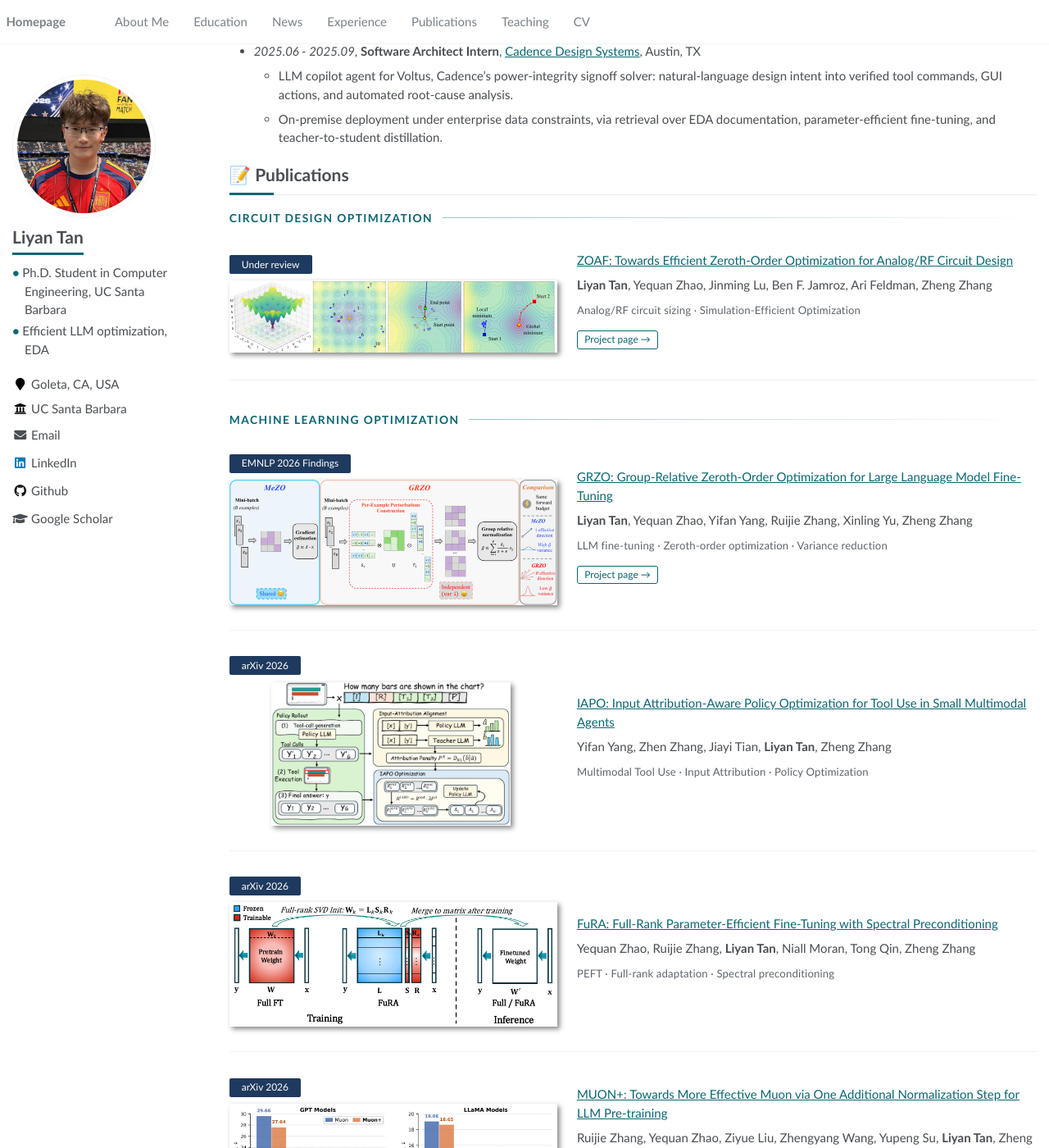
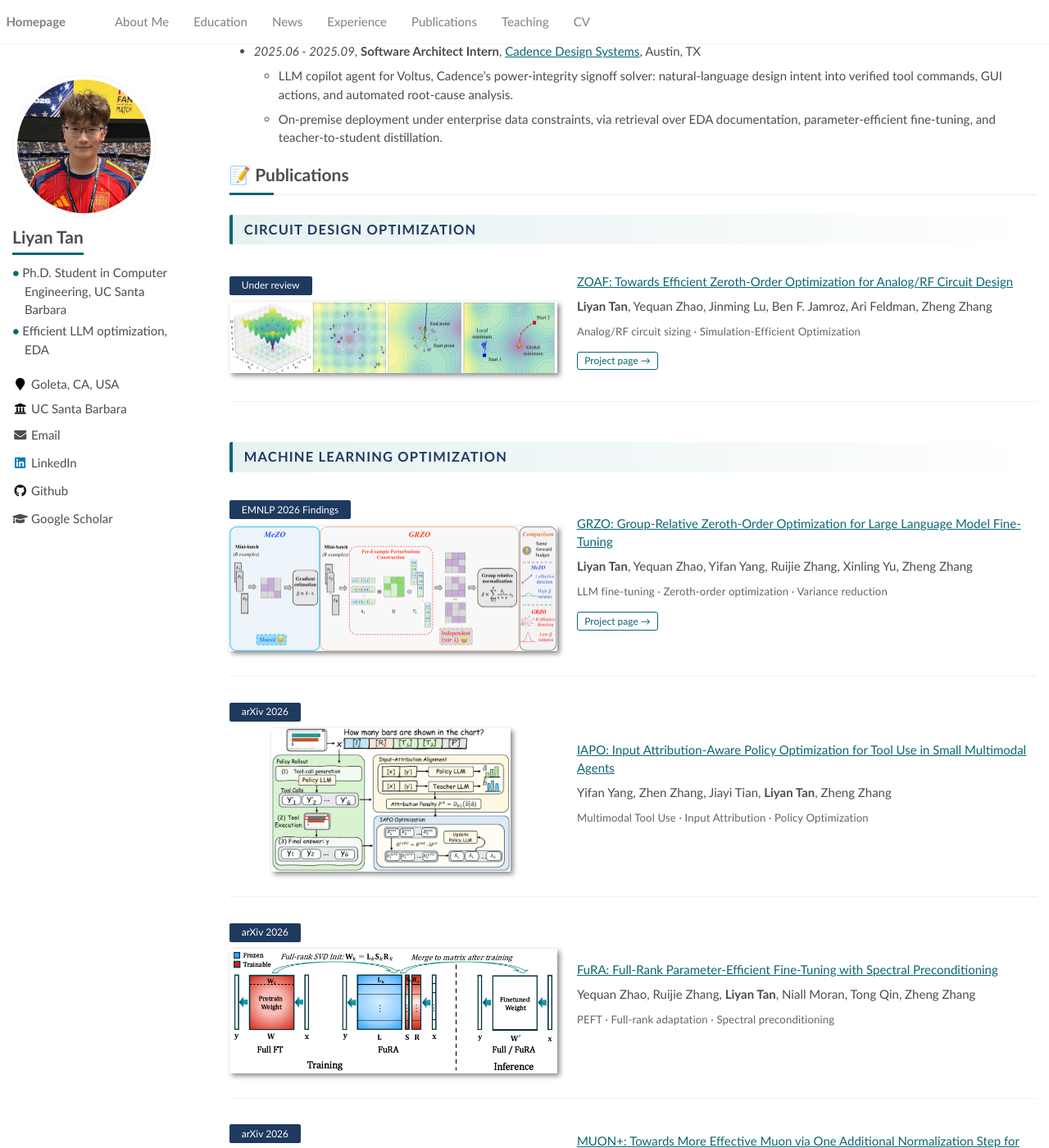
Before and after one commit to LiyanTan111/LiyanTan111.github.io, a Jekyll site: the page built from _pages/about.md, in a window 1280 px wide and 1400 px high, scrolled down 630 px. Shown: the whole window at 82% size. Built offline with Jekyll 4.4.1, drawn with Linux system fonts in a browser that asks for light colours.

Commit message:
Stronger publication group headings

```diff
--- a/assets/css/main.scss
+++ b/assets/css/main.scss
@@ -393,24 +393,19 @@ a:hover { color: mix(#000, $accent, 22%); }
 
 /* ---------- Publications 的两个分组标题 ---------- */
 .page__content h2.pub-group {
-    display: flex;
-    align-items: center;
-    gap: .85em;
-    margin: 2.4em 0 .1em;
-    font-size: .92em;
+    display: block;
+    margin: 2.6em 0 .2em;
+    padding: .42em .85em;
+    font-size: 1.1em;
     font-weight: 700;
-    line-height: 1.3;
-    letter-spacing: .1em;
+    line-height: 1.35;
+    letter-spacing: .07em;
     text-transform: uppercase;
-    color: $accent;
-}
-.page__content h2.pub-group::after {
-    content: '';
-    flex: 1 1 auto;
-    height: 1px;
-    background: linear-gradient(to right, rgba(10, 102, 114, .4), rgba(10, 102, 114, 0));
+    color: $accent-deep;
+    background: linear-gradient(to right, #e7f1f2 0%, #f3f8f9 55%, rgba(243, 248, 249, 0) 100%);
+    border-left: 4px solid $accent;
+    border-radius: 2px;
 }
 /* 第一个分组紧跟大标题，不需要那么大的上边距 */
-.page__content h1 + h2.pub-group { margin-top: 1.4em; }
-/* 分组内最后一张卡片不画分隔线，分组之间靠标题隔开 */
-.paper-box + h2.pub-group { margin-top: 2.8em; }
+.page__content h1 + h2.pub-group { margin-top: 1.5em; }
+.paper-box + h2.pub-group { margin-top: 3em; }
```
